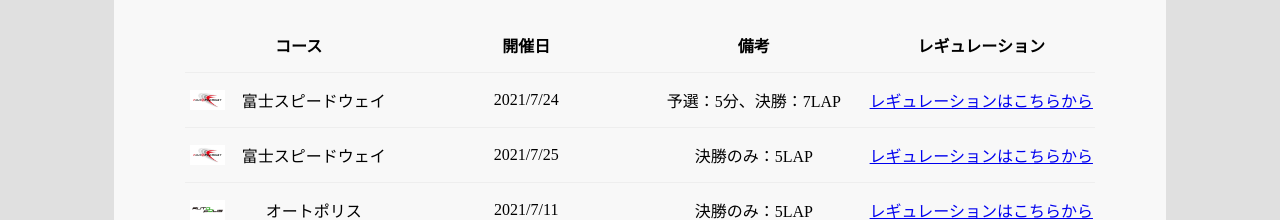
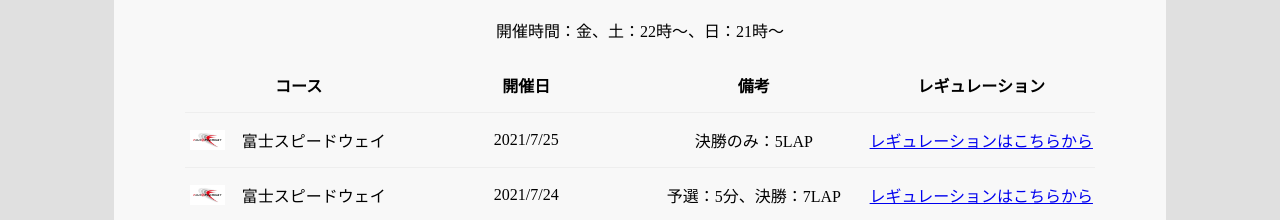
Before and after one commit to sy-orange/reguration-hp, a plain HTML site: page gr.3_japancircuit/gr.3_japancircuit.html in a window 1280 px wide. Shown: the part 730-950 px from the top of the page. Drawn offline with Linux system fonts and the light colour scheme.

Commit message:
富士7月24

```diff
--- a/gr.3_japancircuit/gr.3_japancircuit.html
+++ b/gr.3_japancircuit/gr.3_japancircuit.html
@@ -44,6 +44,9 @@
                 </div>
                 <div class="gr3_plan">
                     <h1>レースの開催予定</h1>
+                    <p>
+                        開催時間：金、土：22時〜、日：21時〜
+                    </p>
                     <div class="plan_list">
                         <table>
                             <tr>
@@ -52,16 +55,17 @@
                                 <th>備考</th>
                                 <th>レギュレーション</th>
                             </tr>
+
+                            <tr>
+                                <td class="icon fuji">富士スピードウェイ</td>
+                                <td>2021/7/25</td>
+                                <td>決勝のみ：5LAP</td>
+                                <td><a href="./gr.3_fuji.html">レギュレーションはこちらから</a></td>
+                            </tr>
                             <tr>
                                 <td class="icon fuji">富士スピードウェイ</td>
                                 <td>2021/7/24</td>
                                 <td>予選：5分、決勝：7LAP</td>
-                                <td><a href="./gr.3_fuji.html">レギュレーションはこちらから</a></td>
-                            </tr>
-                            <tr>
-                                <td class="icon fuji">富士スピードウェイ</td>
-                                <td>2021/7/25</td>
-                                <td>決勝のみ：5LAP</td>
                                 <td><a href="./gr.3_fuji.html">レギュレーションはこちらから</a></td>
                             </tr>
                             <tr>
```
